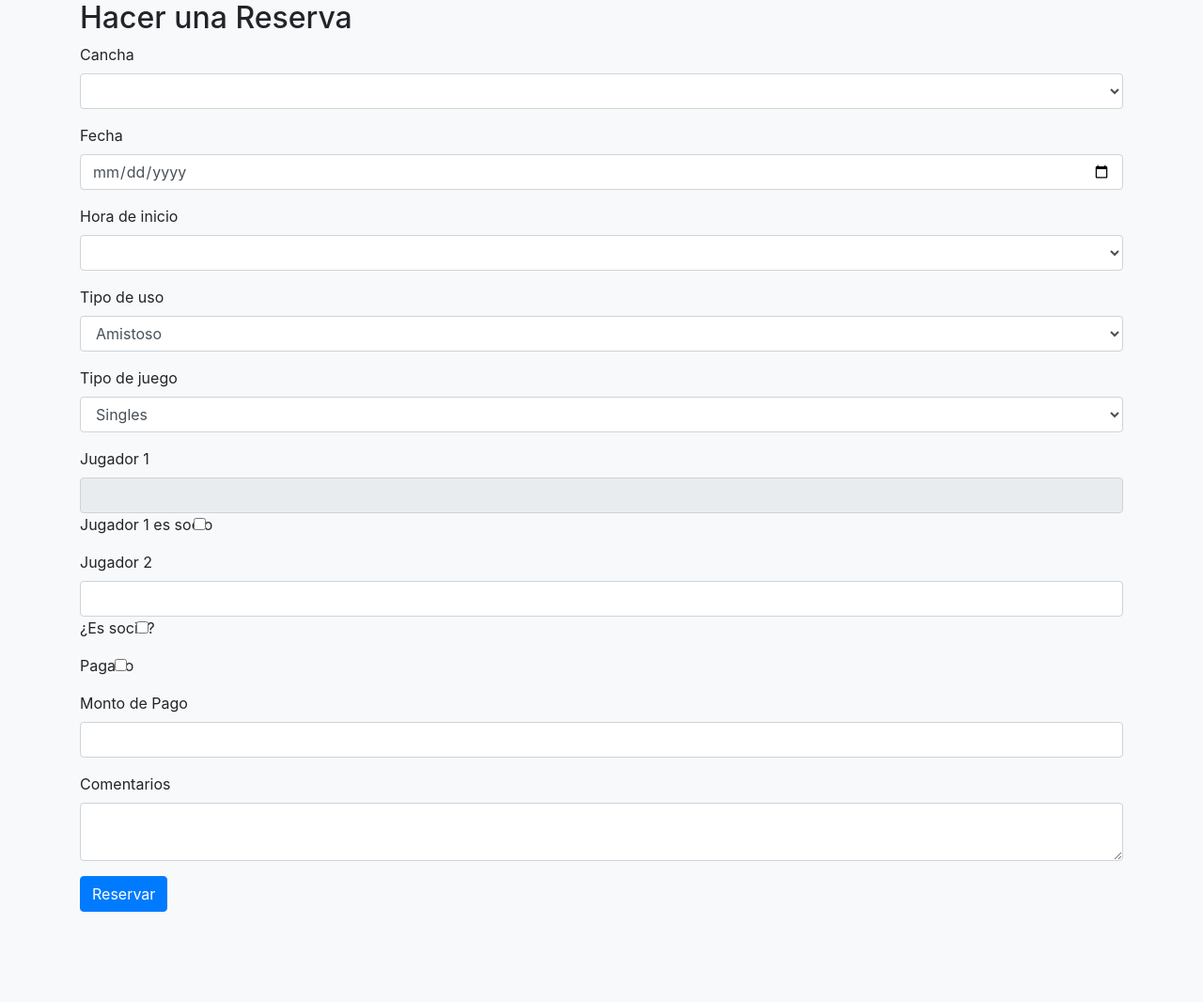
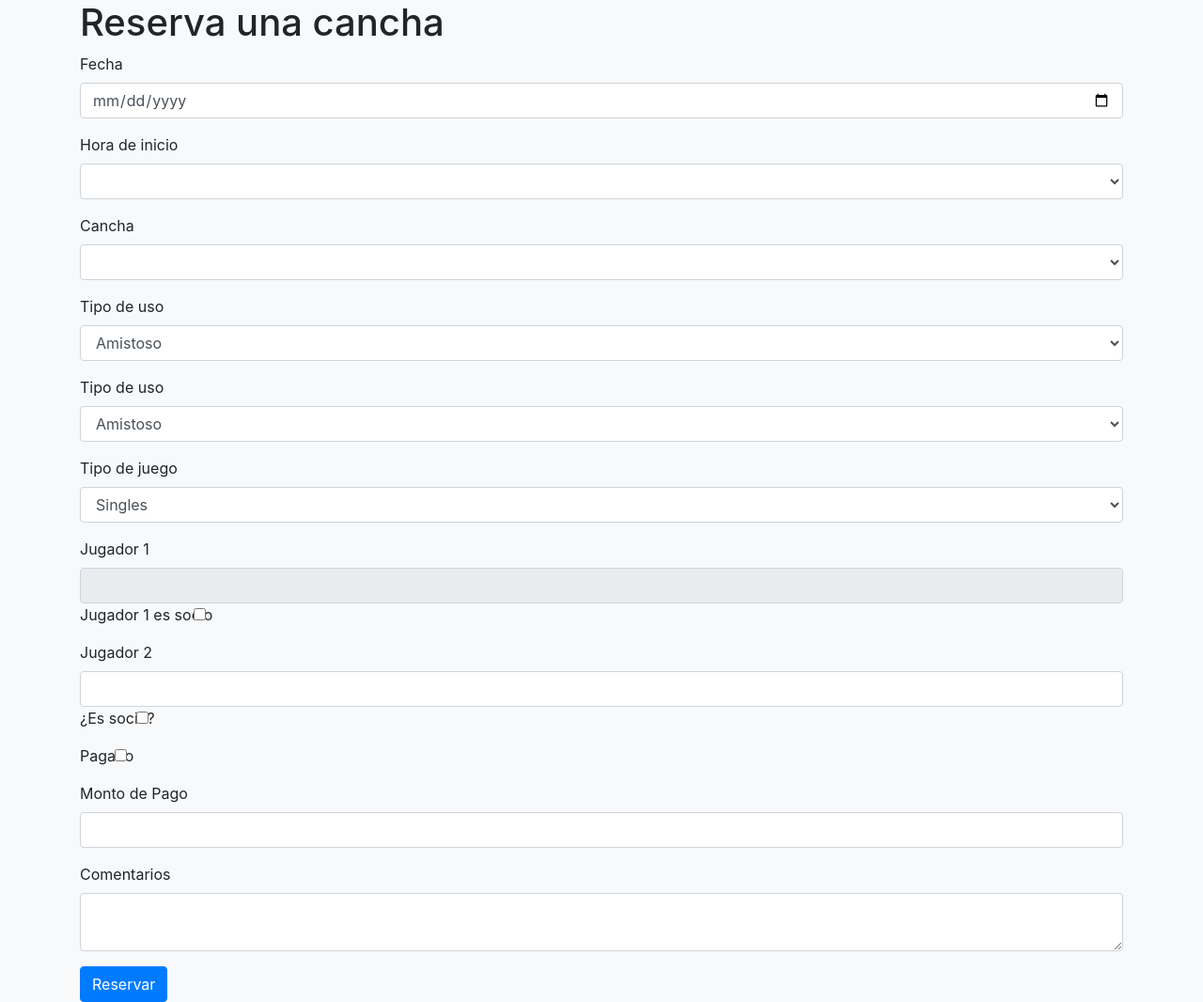
Before and after one commit to LeoRivas/Reservas-Club-Tenis, a Flask app: page /reserve in a window 1280 px wide. Shown: the part 56-1122 px from the top of the page at 94% size. Before the commit the page ends 1026 px from the top, so only its background shows below. Run offline with Flask 3, Linux system fonts and the light colour scheme; a user stored in the database is signed in; lists and menus that the app fills with data are empty; some libraries are stand-ins or nearby versions.

Commit message:
Actualizar funciones de edición de reservas y la carga de tiempos disponibles

```diff
--- a/app/forms.py
+++ b/app/forms.py
@@ -35,8 +35,9 @@ class RegistrationForm(FlaskForm):
             raise ValidationError('Please use a different email address.')
 
 class EditReservationForm(FlaskForm):
-    court_id = SelectField('Cancha', coerce=int, validators=[DataRequired()])
     date = DateField('Fecha', validators=[DataRequired()])
+    start_time = SelectField('Hora de Inicio', choices=[])
+    court_id = SelectField('Cancha', choices=[])
     use_type = SelectField('Tipo de uso', choices=[
         ('amistoso', 'Amistoso'),
         ('liga', 'Liga'),
@@ -57,7 +58,6 @@ class EditReservationForm(FlaskForm):
         ('a', 'A'),
         ('b', 'B')
     ], validators=[Optional()])
-    start_time = SelectField('Hora de inicio', choices=[], validators=[DataRequired()])
     player1 = StringField('Jugador 1', render_kw={'readonly': True})
     player1_is_member = BooleanField('Jugador 1 es socio', default=False, render_kw={'readonly': True})
     player2 = StringField('Jugador 2', validators=[Optional()])
@@ -84,8 +84,9 @@ class EditReservationForm(FlaskForm):
     submit = SubmitField('Guardar')
 
     def __init__(self, *args, **kwargs):
-        super(EditReservationForm, self).__init__(*args, **kwargs)
-        self.start_time.choices = [(time.strftime("%H:%M"), time.strftime("%H:%M")) for time in get_available_times(self.date.data, self.court_id.data, self.use_type.data)]
+            super(EditReservationForm, self).__init__(*args, **kwargs)
+            self.start_time.choices = [(time.strftime("%H:%M"), time.strftime("%H:%M")) for time in get_available_times(self.date.data, self.court_id.data, self.use_type.data)]
+
 class DateRangeForm(FlaskForm):
     start_date = DateField('Fecha de inicio', format='%Y-%m-%d', validators=[DataRequired()])
     end_date = DateField('Fecha de fin', format='%Y-%m-%d', validators=[DataRequired()])
--- a/app/templates/reservation.html
+++ b/app/templates/reservation.html
@@ -1,12 +1,8 @@
 {% extends "base.html" %}
 {% block content %}
-    <h2>Hacer una Reserva</h2>
-    <form action="" method="post">
+    <h1>Reserva una cancha</h1>
+    <form method="POST">
         {{ form.hidden_tag() }}
-        <div class="form-group">
-            {{ form.court_id.label(class="form-label") }}
-            {{ form.court_id(class="form-control") }}
-        </div>
         <div class="form-group">
             {{ form.date.label(class="form-label") }}
             {{ form.date(class="form-control") }}
@@ -19,7 +15,14 @@
                 {% endfor %}
             </select>
         </div>
-
+        <div class="form-group">
+            {{ form.court_id.label(class="form-label") }}
+            {{ form.court_id(class="form-control") }}
+        </div>
+        <div class="form-group">
+            {{ form.use_type.label(class="form-label") }}
+            {{ form.use_type(class="form-control") }}
+        </div>
         <div class="form-group" id="use_type_div">
             {{ form.use_type.label(class="form-label") }}
             {{ form.use_type(class="form-control", id="use_type") }}
```
